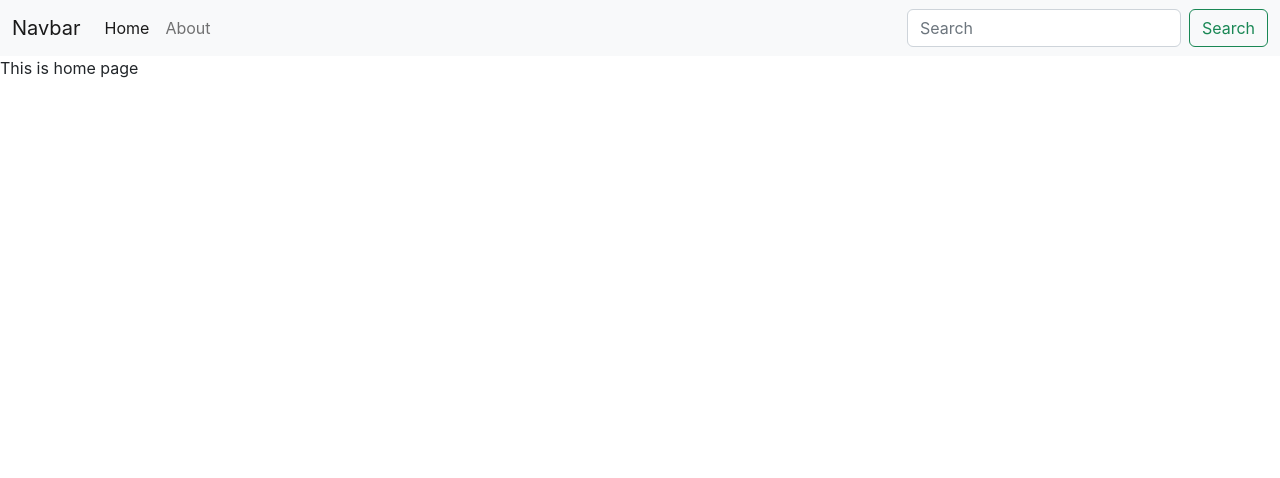
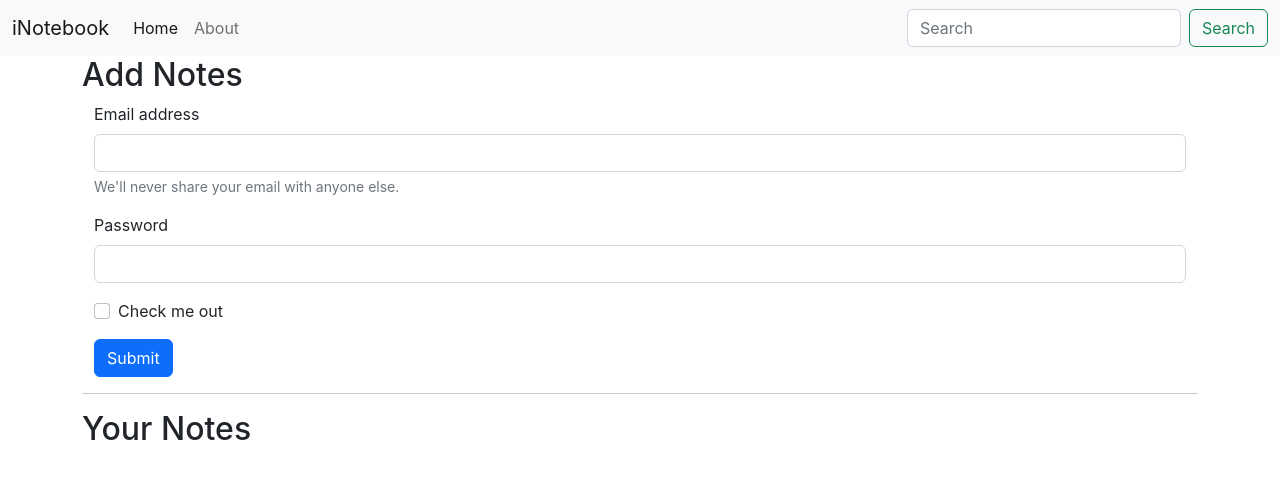
Before and after one commit to mohdmaaz2000/iNotebook, a React (Create React App) app: page / in a window 1280 px wide. Shown: the top 478 px of the page. Built offline with nearby package versions, Linux system fonts and the light colour scheme.

Commit message:
used usLocation and edited the home page

```diff
--- a/src/App.js
+++ b/src/App.js
@@ -16,11 +16,13 @@
     <>
       <NoteState>
         <Router>
-          <Navbar />
-          <Routes>
-            <Route exact path='/' element={<Home />} />
-            <Route exact path='/about' element={<About />} />
-          </Routes>
+            <Navbar />
+          <div className="container">
+            <Routes>
+              <Route exact path='/' element={<Home />} />
+              <Route exact path='/about' element={<About />} />
+            </Routes>
+          </div>
         </Router>
       </NoteState>
     </>
--- a/src/components/About.js
+++ b/src/components/About.js
@@ -1,18 +1,9 @@
 import React from 'react'
-import { useEffect } from 'react'
-import { useContext } from 'react'
-import noteContext from '../context/notes/noteContext'
 
 const About = () => {
-  const a = useContext(noteContext);
-
-  useEffect(() => {
-    a.update();
-    // eslint-disable-next-line
-  }, [])
   return (
     <div>
-      This is the about {a.state.name} and he is in class {a.state.class}
+      This is the about page of iNotebook
     </div>
   )
 }
--- a/src/components/Home.js
+++ b/src/components/Home.js
@@ -3,7 +3,25 @@
 const Home = () => {
   return (
     <div>
-      This is home page
+      <h2 className='my-6'>Add Notes</h2>
+      <form className='container my-6'>
+        <div className="mb-3">
+          <label for="exampleInputEmail1" className="form-label">Email address</label>
+          <input type="email" className="form-control" id="exampleInputEmail1" aria-describedby="emailHelp"/>
+            <div id="emailHelp" className="form-text">We'll never share your email with anyone else.</div>
+        </div>
+        <div className="mb-3">
+          <label for="exampleInputPassword1" className="form-label">Password</label>
+          <input type="password" className="form-control" id="exampleInputPassword1" />
+        </div>
+        <div className="mb-3 form-check">
+          <input type="checkbox" className="form-check-input" id="exampleCheck1"/>
+            <label className="form-check-label" for="exampleCheck1">Check me out</label>
+        </div>
+        <button type="submit" className="btn btn-primary">Submit</button>
+      </form>
+      <hr />
+      <h2 className='my-6'>Your Notes</h2>
     </div>
   )
 }
--- a/src/components/Navbar.js
+++ b/src/components/Navbar.js
@@ -1,23 +1,26 @@
-import React from 'react'
-
-import { Link } from "react-router-dom";
+import React, { useEffect } from 'react';
+import { useLocation, Link } from "react-router-dom";
 
 const Navbar = () => {
+    let location = useLocation();
+    useEffect(() => {
+        console.log(location)
+    }, [location])
     return (
         <>
             <nav className="navbar navbar-expand-lg bg-light">
                 <div className="container-fluid">
-                    <Link className="navbar-brand" to="/">Navbar</Link>
+                    <Link className="navbar-brand" to="/">iNotebook</Link>
                     <button className="navbar-toggler" type="button" data-bs-toggle="collapse" data-bs-target="#navbarSupportedContent" aria-controls="navbarSupportedContent" aria-expanded="false" aria-label="Toggle navigation">
                         <span className="navbar-toggler-icon"></span>
                     </button>
                     <div className="collapse navbar-collapse" id="navbarSupportedContent">
                         <ul className="navbar-nav me-auto mb-2 mb-lg-0">
                             <li className="nav-item">
-                                <Link className="nav-link active" aria-current="page" to="/">Home</Link>
+                                <Link className={`nav-link ${location.pathname==="/"?"active":""}`} aria-current="page" to="/">Home</Link>
                             </li>
                             <li className="nav-item">
-                                <Link className="nav-link" to="/about">About</Link>
+                                <Link className={`nav-link ${location.pathname==="/about"?"active":""}`} to="/about">About</Link>
                             </li>
                         </ul>
                         <form className="d-flex" role="search">
--- a/src/context/notes/NoteState.js
+++ b/src/context/notes/NoteState.js
@@ -1,23 +1,9 @@
-import { useState } from "react";
 import noteContext from "./noteContext";
 
 const NoteState = (props) =>{
-    const s1 = {
-        "name":"Maaz",
-        "class" : "15"
-    };
-    const [state,setState] = useState(s1);
 
-    const update = () =>{
-        setTimeout(() => {
-            setState({
-                "name" : "Saad",
-                "class":"11"
-            })
-        }, 2000);
-    }
     return(
-        <noteContext.Provider value={{state,update}}>
+        <noteContext.Provider value={{}}>
             {props.children}
         </noteContext.Provider>
     )
```
